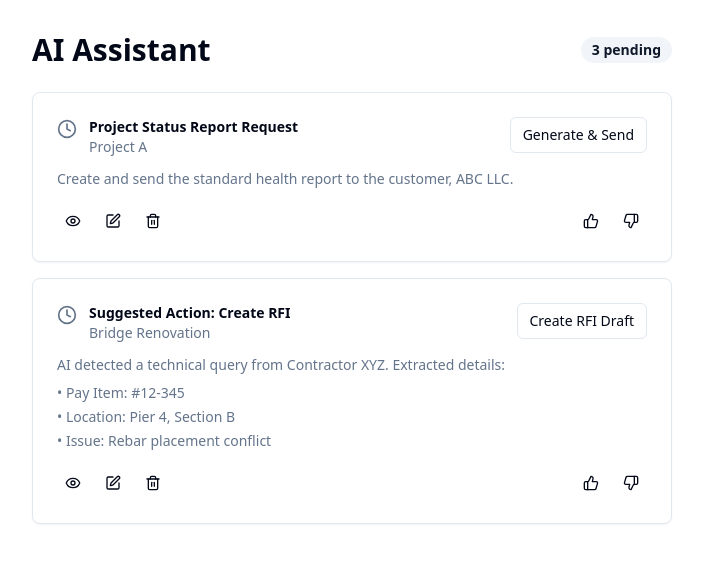
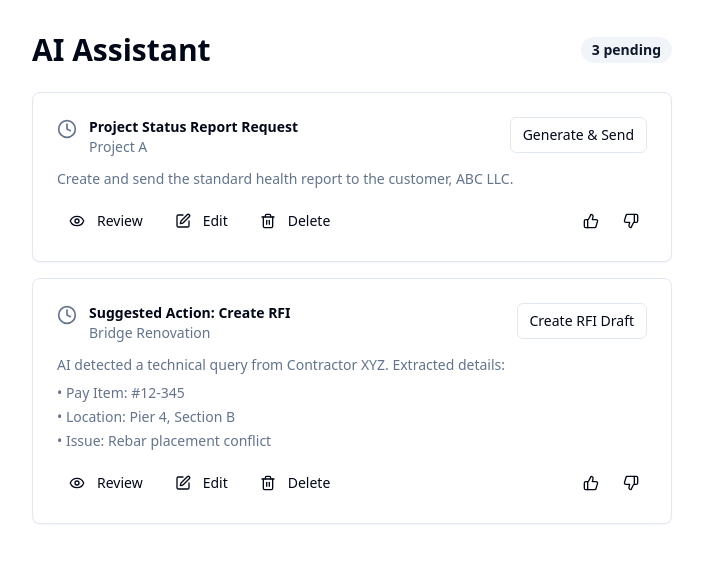
Before and after one commit to RaghuAurigo/ai-assistant-showcase-flow, a React (Vite) app: page /ai-assistant in a window 1280 px wide. Shown: the top 562 px of the page, without its empty margins (288-991 px from the left). Built offline with nearby package versions, Linux system fonts and the light colour scheme.

Commit message:
Refactor: Add text labels to CTAs
Add text labels to the Review, Edit, and Delete CTAs in the AI Assistant Card component for better user understanding.

```diff
--- a/src/components/AIAssistantCard.tsx
+++ b/src/components/AIAssistantCard.tsx
@@ -66,14 +66,17 @@ export function AIAssistantCard({
 
 
         <div className="flex items-center gap-2">
-          <Button variant="ghost" size="sm" className="h-8 w-8 p-0" onClick={onReview}>
-            <Eye className="h-4 w-4" />
+          <Button variant="ghost" size="sm" className="h-8 px-3" onClick={onReview}>
+            <Eye className="h-4 w-4 mr-1" />
+            Review
           </Button>
-          <Button variant="ghost" size="sm" className="h-8 w-8 p-0" onClick={onEdit}>
-            <Edit className="h-4 w-4" />
+          <Button variant="ghost" size="sm" className="h-8 px-3" onClick={onEdit}>
+            <Edit className="h-4 w-4 mr-1" />
+            Edit
           </Button>
-          <Button variant="ghost" size="sm" className="h-8 w-8 p-0" onClick={onRemove}>
-            <Trash2 className="h-4 w-4" />
+          <Button variant="ghost" size="sm" className="h-8 px-3" onClick={onRemove}>
+            <Trash2 className="h-4 w-4 mr-1" />
+            Delete
           </Button>
           <div className="flex-1" />
           <Button variant="ghost" size="sm" className="h-8 w-8 p-0">
```
